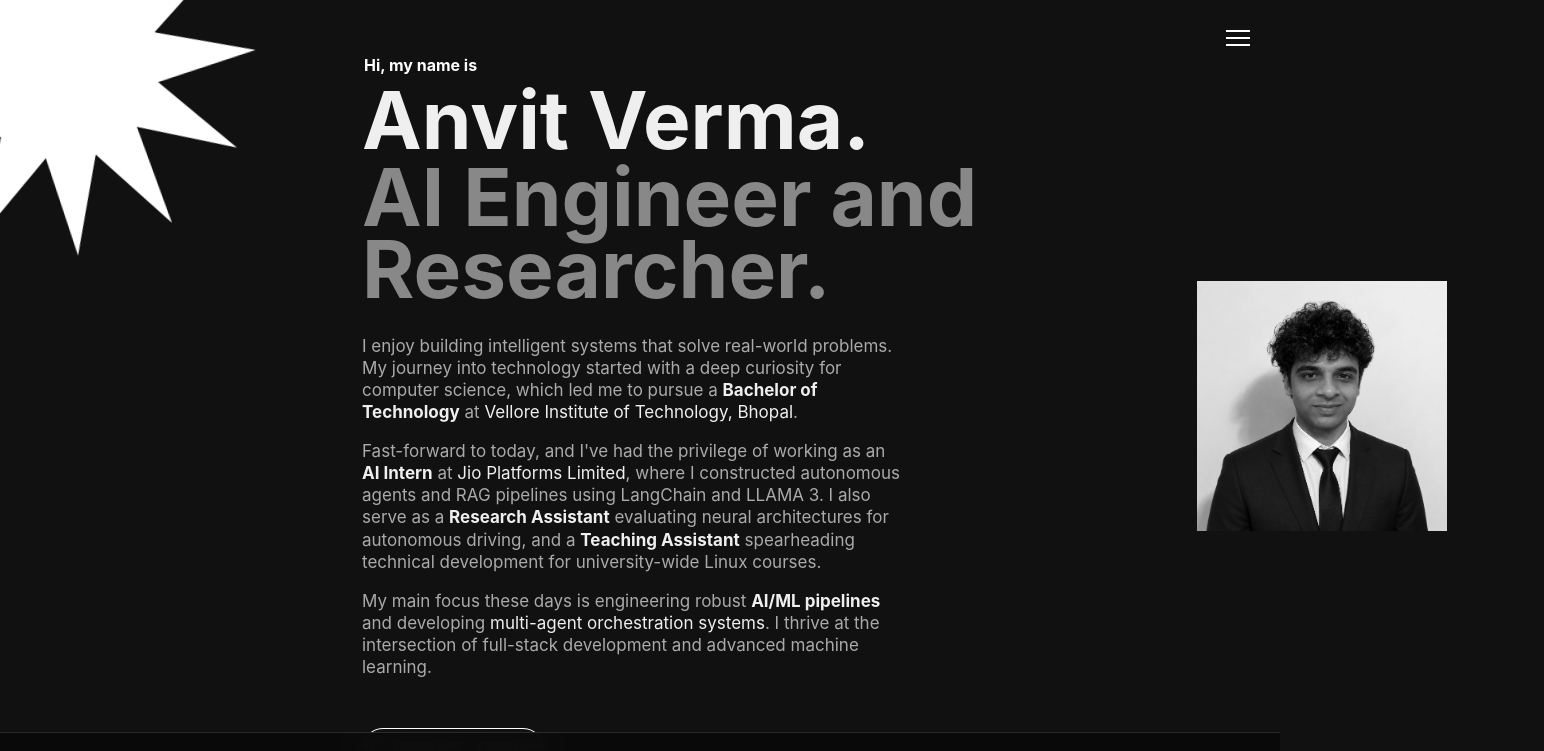
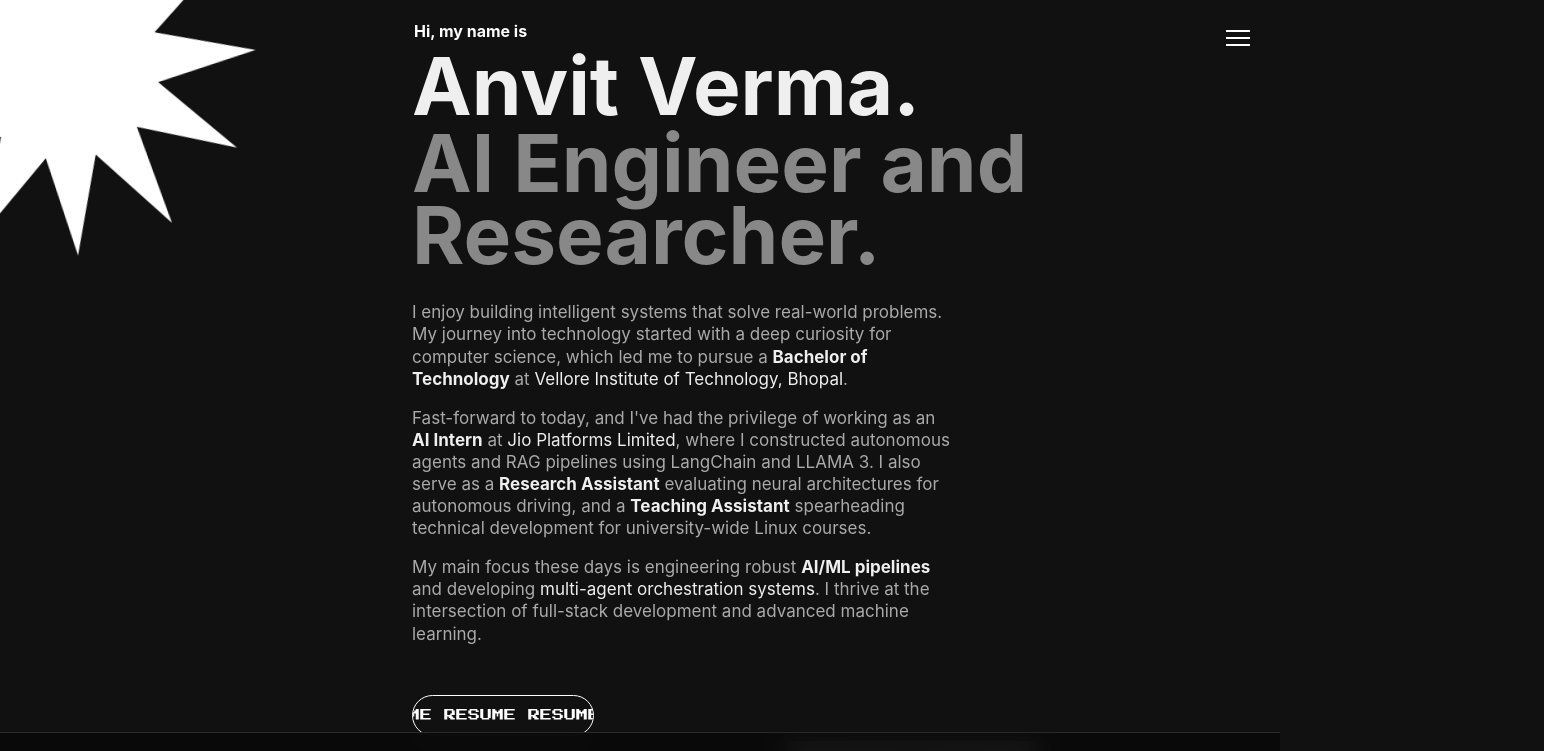
Before and after one commit to anvitvermaa/anvitvermaa.github.io, a Next.js app: page / in a window 1280 px wide. Shown: the top 751 px of the page, 1544 px wide, since content can reach past the window. Built offline with nearby package versions, Linux system fonts and the light colour scheme.

Commit message:
fix: prevent horizontal scrolling with overflow-x hidden

```diff
--- a/app/globals.css
+++ b/app/globals.css
@@ -7,6 +7,10 @@
   --slate: #777777;
   --accent: #ffffff;
   --lightest-slate: #efefef;
+}
+
+html, body {
+  overflow-x: hidden;
 }
 
 body {
@@ -43,19 +47,6 @@ body {
   }
 }
 
-/* Hero section: side-by-side layout on desktop */
-.hero-grid {
-  display: grid;
-  grid-template-columns: 1fr;
-  align-items: center;
-}
-@media (min-width: 768px) {
-  .hero-grid {
-    grid-template-columns: 1fr 280px;
-    gap: 2.5rem;
-  }
-}
-
 /* Card layout: stacked on mobile, side-by-side on desktop */
 .card-flex {
   display: flex;
--- a/src/components/sections/Hero.jsx
+++ b/src/components/sections/Hero.jsx
@@ -1,27 +1,13 @@
 "use client";
-import React, { useRef, useEffect } from 'react';
+import React from 'react';
 import ResumeButton from '../ResumeButton';
 
 const Hero = () => {
-  const gridRef = useRef(null);
+  return (
+    <section id="about" className="flex flex-col justify-center min-h-screen max-w-[1000px] mx-auto px-6 md:px-0">
 
-  useEffect(() => {
-    const mq = window.matchMedia('(min-width: 768px)');
-    const update = () => {
-      if (gridRef.current) {
-        gridRef.current.style.gridTemplateColumns = mq.matches ? '1fr 280px' : '1fr';
-      }
-    };
-    update();
-    mq.addEventListener('change', update);
-    return () => mq.removeEventListener('change', update);
-  }, []);
-  return (
-    <section id="about" className="flex flex-col justify-center min-h-screen mx-auto px-6 md:px-0">
-
-      <div ref={gridRef} className="pt-20 md:pt-0" style={{ display: 'grid', gridTemplateColumns: '1fr', alignItems: 'center', gap: '3rem' }}>
-        {/* Desktop: side-by-side. Controlled via media query in useEffect below */}
-        <div className="w-full min-w-0 overflow-hidden">
+      <div className="flex flex-col pt-20 md:pt-0 relative w-full justify-center">
+        <div className="w-full">
           <h1 className="text-[#ffffff] font-mono text-[16px] md:text-[18px] mb-0 ml-[2px]">
             Hi, my name is
           </h1>
@@ -51,7 +37,7 @@ const Hero = () => {
           </div>
         </div>
 
-        <div className="w-full max-w-[250px] md:max-w-[280px] relative mt-10 md:mt-0 flex-shrink-0 mx-auto md:ml-auto md:mr-0">
+        <div className="w-[250px] md:w-[280px] mt-10 md:mt-0 mx-auto md:absolute md:right-0 md:top-1/2 md:-translate-y-1/2 z-10">
           <div className="relative group">
             {/* Outline box behind the image */}
             <div className="absolute inset-0 border-2 border-[#ffffff] rounded opacity-50 group-hover:opacity-100 transition-all duration-300 translate-x-4 translate-y-4 group-hover:translate-x-3 group-hover:translate-y-3 z-0"></div>
```
